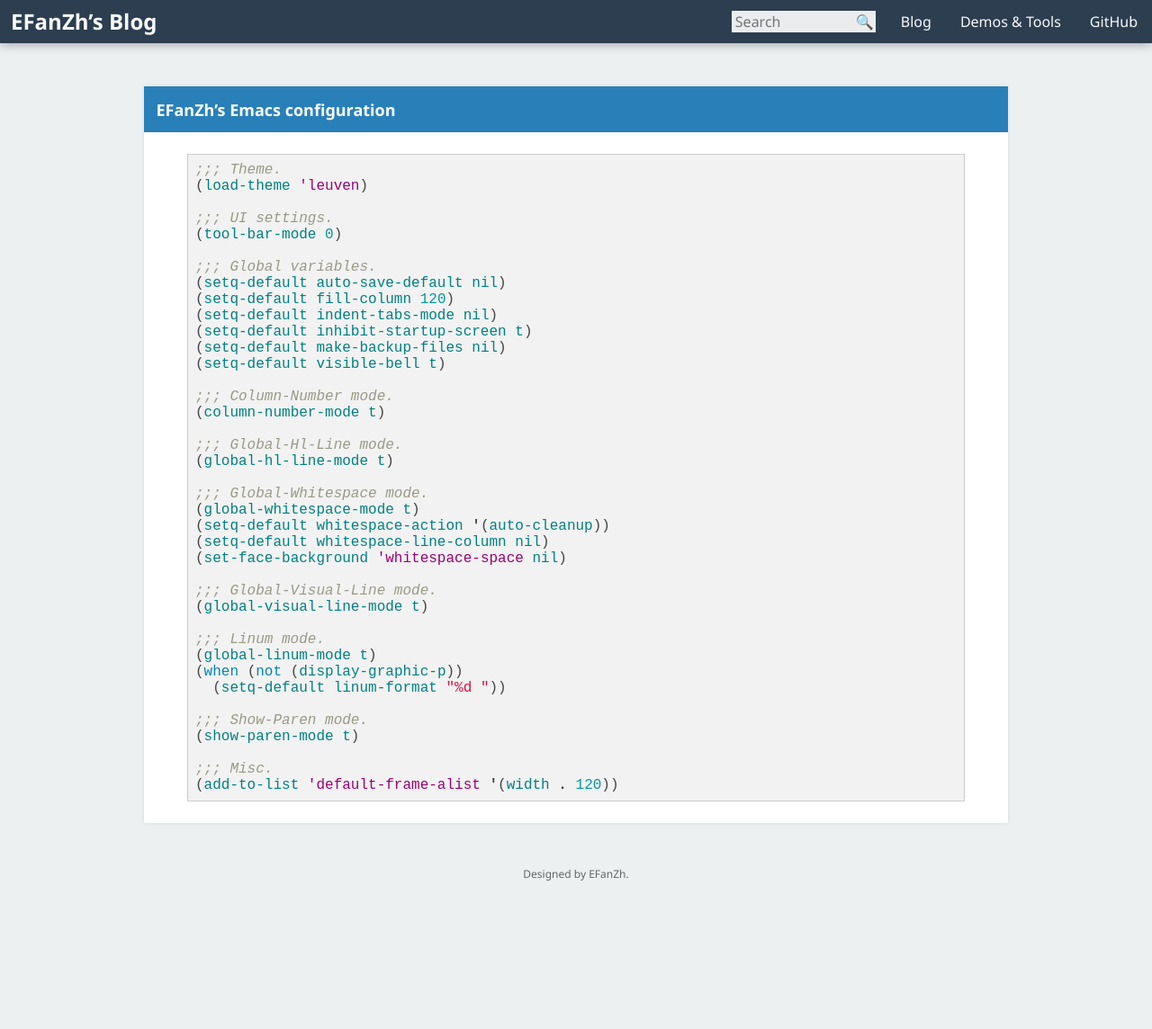
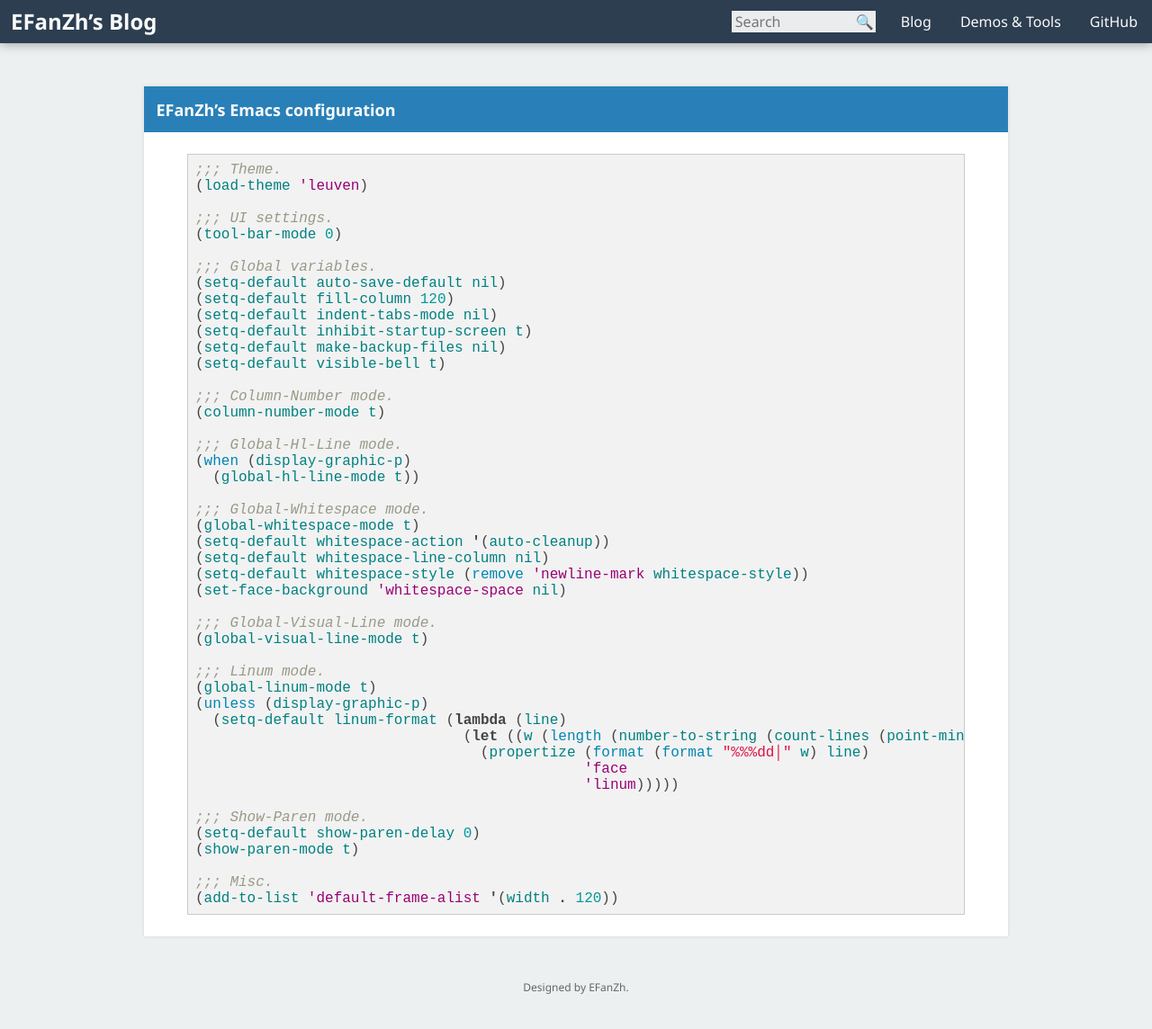
Before and after one commit to fuzeyi/efanzh.github.io, a Jekyll site: the page built from _posts/2016-09-20-emacs-configuration.md, in a window 1280 px wide and 1154 px high. Shown: the top 1144 px of the window at 90% size. Built offline with Jekyll 4.4.1, drawn with Linux system fonts in a browser that asks for light colours.

Commit message:
Update Emacs configuration

```diff
--- a/_posts/2016-09-20-emacs-configuration.md
+++ b/_posts/2016-09-20-emacs-configuration.md
@@ -21,12 +21,14 @@ title: EFanZh’s Emacs configuration
 (column-number-mode t)
 
 ;;; Global-Hl-Line mode.
-(global-hl-line-mode t)
+(when (display-graphic-p)
+  (global-hl-line-mode t))
 
 ;;; Global-Whitespace mode.
 (global-whitespace-mode t)
 (setq-default whitespace-action '(auto-cleanup))
 (setq-default whitespace-line-column nil)
+(setq-default whitespace-style (remove 'newline-mark whitespace-style))
 (set-face-background 'whitespace-space nil)
 
 ;;; Global-Visual-Line mode.
@@ -34,10 +36,15 @@ title: EFanZh’s Emacs configuration
 
 ;;; Linum mode.
 (global-linum-mode t)
-(when (not (display-graphic-p))
-  (setq-default linum-format "%d "))
+(unless (display-graphic-p)
+  (setq-default linum-format (lambda (line)
+                               (let ((w (length (number-to-string (count-lines (point-min) (point-max))))))
+                                 (propertize (format (format "%%%dd│" w) line)
+                                             'face
+                                             'linum)))))
 
 ;;; Show-Paren mode.
+(setq-default show-paren-delay 0)
 (show-paren-mode t)
 
 ;;; Misc.
```
